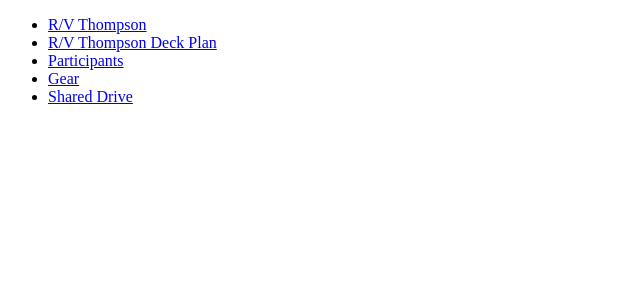
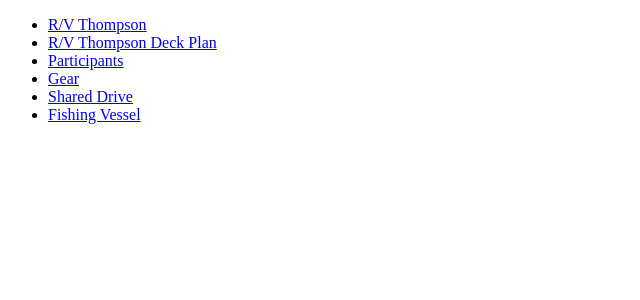
Before and after one commit to mousebrains/ARCTERX, a PHP site: page /links.html in a window 1280 px wide. Shown: the top 300 px of the page, without its empty margins (0-640 px from the left). Run offline with PHP 8.4, Linux system fonts and the light colour scheme.

Commit message:
Add new links

```diff
--- a/public_html/index.php
+++ b/public_html/index.php
@@ -17,6 +17,7 @@
 <li><a href='Sync.ARCTERX/Ship'>Ship</a></li>
 <li><a href='Sync.ARCTERX/Shore'>Shore</a></li>
 <li><a href='typhoons.html'>Typhoons</a></li>
+<li><a href='https://vertmix.alaska.edu/atx2023.html'>APL-UW Epsilon PALAU 800 model</a></li>
 </ul>
 </body>
 </html>
--- a/public_html/links.html
+++ b/public_html/links.html
@@ -10,6 +10,7 @@
 <li><a href='https://docs.google.com/spreadsheets/d/1mCC35V4m2Sse9Md3Cm9vW-fYJKie4Kf8wuO4sQWhY1o'>Participants</a></li>
 <li><a href='https://docs.google.com/spreadsheets/d/1dVByqy6mVvC24VDmkA6WIDA7Gg1M9Ew2MYeYwgtn6zM'>Gear</a></li>
 <li><a href='https://drive.google.com/drive/u/0/folders/0ACdr5brU3n-nUk9PVA'>Shared Drive</a></li>
+<li><a href='http://actairv.oc.ntu.edu.tw/ACTaiRV/Fishing_Boat_GPS.php'>Fishing Vessel</a></li>
 </ul>
 </body>
 </html>
```
